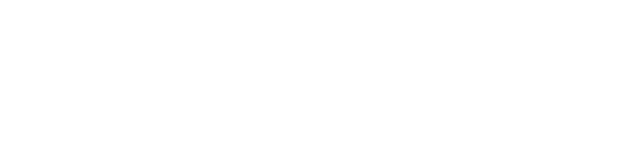
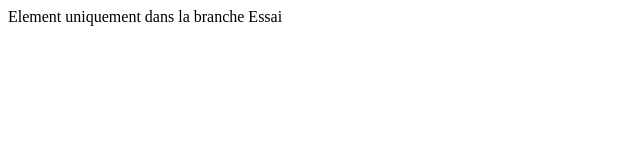
Before and after one commit to MarinB-56/essai, a plain HTML site: page index.html in a window 1280 px wide. Shown: the whole page, without its empty margins (0-640 px from the left). Drawn offline with Linux system fonts and the light colour scheme.

Commit message:
Ajout d'un div "uniquement dans la branche essai"

```diff
--- a/index.html
+++ b/index.html
@@ -6,6 +6,6 @@
     <title>Essai pour le git</title>
 </head>
 <body>
-    <div></div>
+    <div>Element uniquement dans la branche Essai</div>
 </body>
 </html>
```
